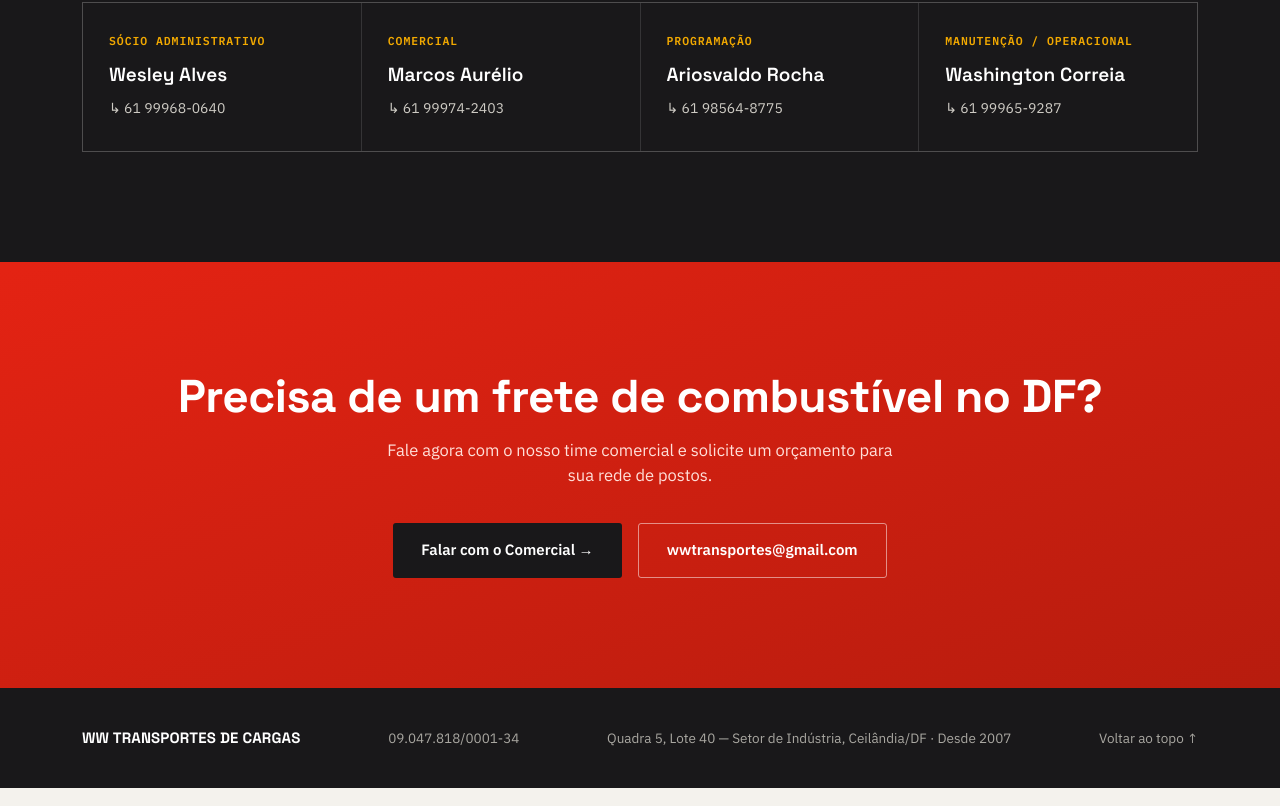
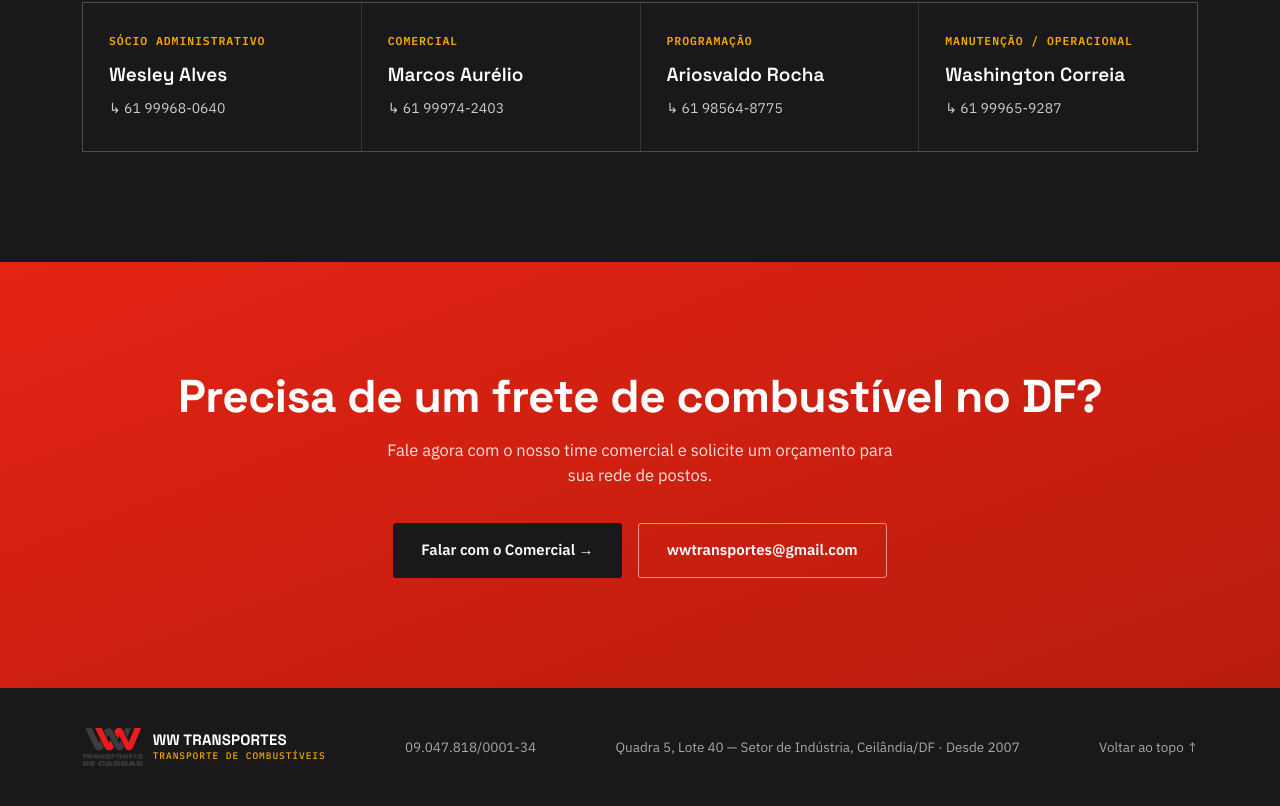
Before and after one commit to MatheusMb7/WWTRANSPORTES, a plain HTML site: page index.html in a window 1280 px wide. Shown: the part 5597-6403 px from the top of the page. Drawn offline with Linux system fonts and the light colour scheme.

Commit message:
LOGO NO RODAPE

```diff
--- a/index.html
+++ b/index.html
@@ -640,7 +640,10 @@
 
 <footer>
   <div class="wrap footer-inner">
-    <span class="brand-name">WW TRANSPORTES DE CARGAS</span>
+        <a href="#topo" class="brand">
+      <img src="assets/logo_transparent.png" alt="WW Transportes de Cargas">
+      <span class="brand-name">WW TRANSPORTES<small>TRANSPORTE DE COMBUSTÍVEIS</small></span>
+    </a>
     <p>09.047.818/0001-34</p>
     <span>Quadra 5, Lote 40 — Setor de Indústria, Ceilândia/DF · Desde 2007</span>
     <a href="#topo">Voltar ao topo ↑</a>
```
